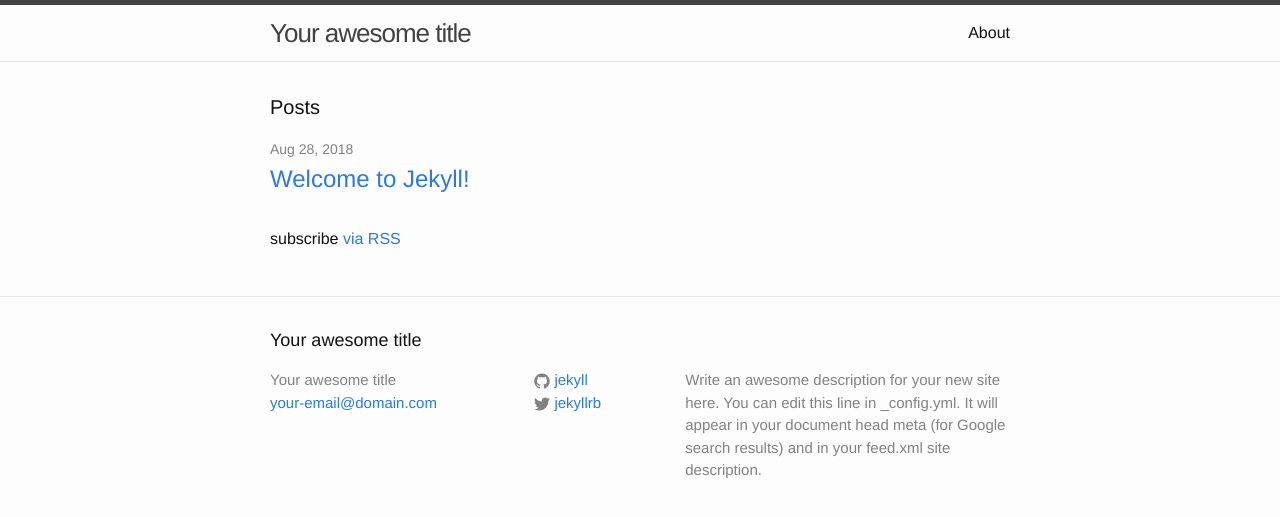
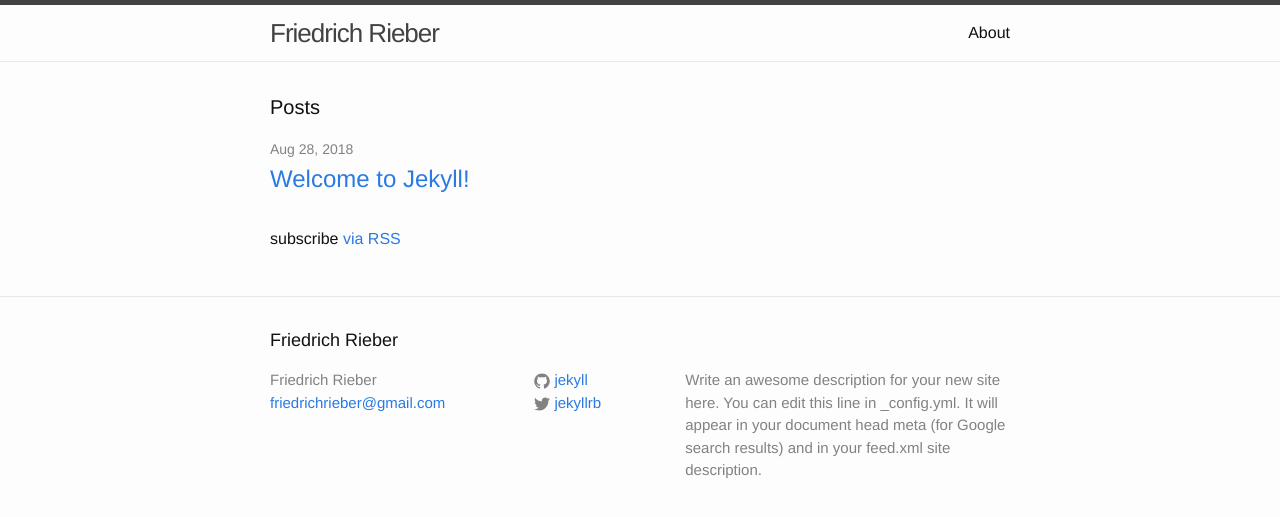
Before and after one commit to friedrichrieber/friedrichrieber.github.io, a Jekyll site: the page built from index.html, in a window 1280 px wide. Shown: the top 517 px of the page. Built offline with Jekyll 4.4.1, drawn with Linux system fonts in a browser that asks for light colours.

Commit message:
jekyll test 2

```diff
--- a/_config.yml
+++ b/_config.yml
@@ -6,14 +6,14 @@
 # 'jekyll serve'. If you change this file, please restart the server process.
 
 # Site settings
-title: Your awesome title
-email: your-email@domain.com
+title: Friedrich Rieber
+email: friedrichrieber@gmail.com
 description: > # this means to ignore newlines until "baseurl:"
   Write an awesome description for your new site here. You can edit this
   line in _config.yml. It will appear in your document head meta (for
   Google search results) and in your feed.xml site description.
 baseurl: "" # the subpath of your site, e.g. /blog
-url: "http://yourdomain.com" # the base hostname & protocol for your site
+url: "frizr.github.io" # the base hostname & protocol for your site
 twitter_username: jekyllrb
 github_username:  jekyll
 
```
Also changed, not shown: 7 other files.
